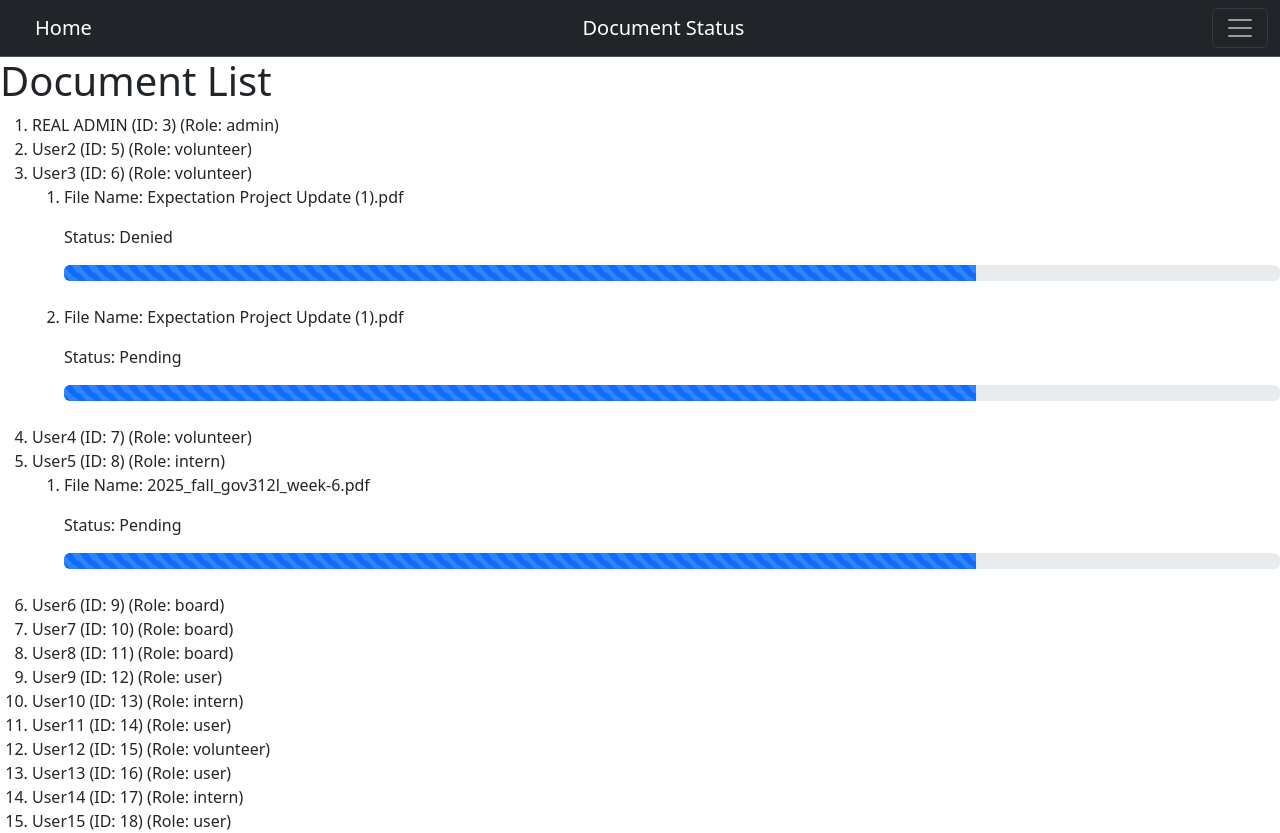
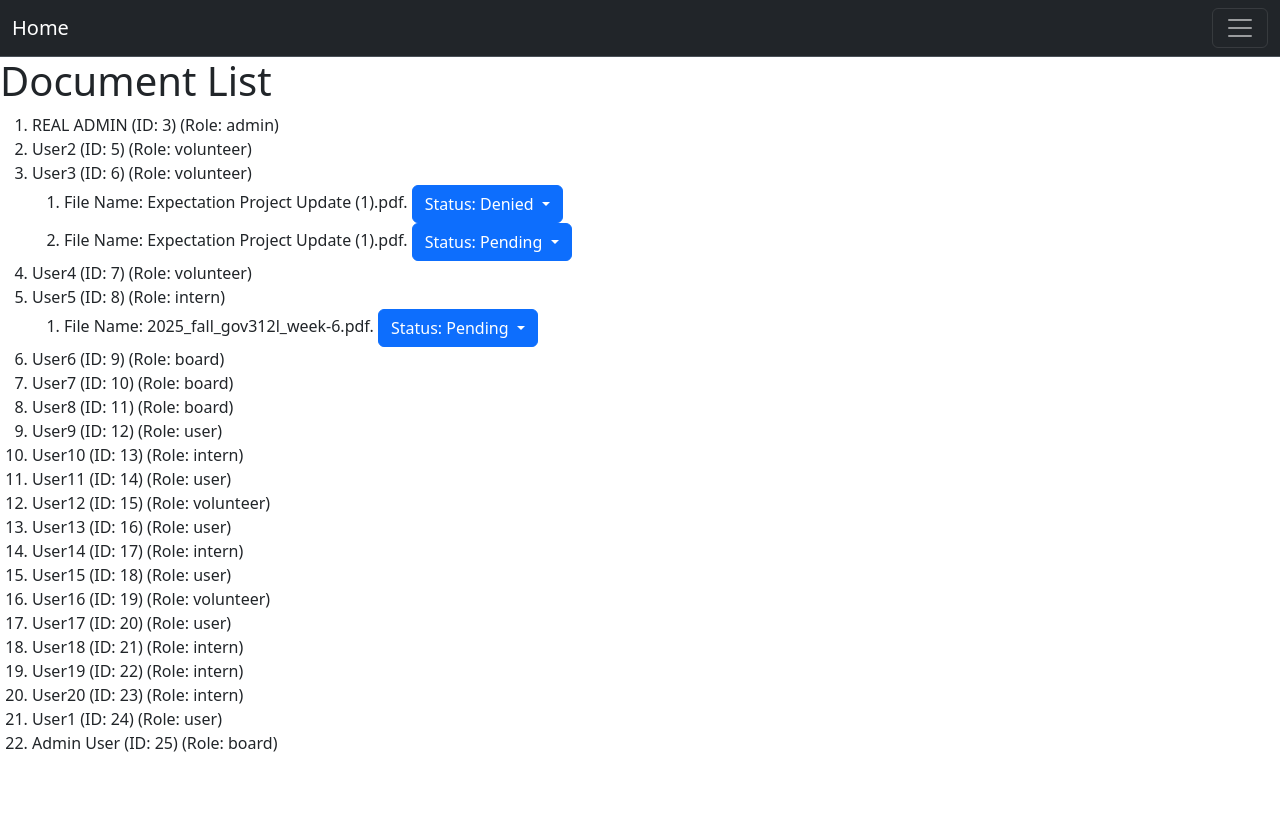
Before and after one commit to thunder-12345/Neopte_Onboarding_Platform, a Flask app: page /documents/status in a window 1280 px wide. Shown: the top 833 px of the page. After the commit the page ends 752 px from the top, so only its background shows below. Run offline with Flask 3, Linux system fonts and the light colour scheme; a user stored in the database is signed in.

Commit message:
SCRUM-31 Admin and board can change status of documents

```diff
--- a/app.py
+++ b/app.py
@@ -167,6 +167,18 @@ def document_status():
         users = User.query.all()
         return render_template("document_status_list.html", documents=documents, users=users, role=current_user.role)
 
+@app.route("/documents/update_status/", methods=["POST"])
+@login_required
+@permission_required('board')
+def update_document_status():
+    doc_id = request.form.get("doc_id", type=int)
+    new_status = request.form.get("new_status", type=str)
+    document = Document.query.get(doc_id)
+    if document:
+        document.status = new_status
+        db.session.commit()
+    return redirect(url_for('document_status'))
+
 def allowed_file(filename):
     return '.' in filename and filename.rsplit('.', 1)[1].lower() in app.config['UPLOAD_EXTENSIONS']
 
--- a/project/models.py
+++ b/project/models.py
@@ -58,7 +58,7 @@ class Document(db.Model):
     id: Mapped[int] = mapped_column(primary_key=True)
     filename: Mapped[str] = mapped_column()
     doctype: Mapped[str] = mapped_column()
-    status: Mapped[str] = mapped_column(default=("Pending"))  # "pending", "approved", "rejected"
+    status: Mapped[str] = mapped_column(default=("Pending"))  # "pending", "approved", "denied"
     user: Mapped["User"] = relationship("User", back_populates="documents")
 
     user_id: Mapped[int] = mapped_column(db.ForeignKey('users.id'), name="fk_documents_user_id")
--- a/project/templates/acknowledgement.html
+++ b/project/templates/acknowledgement.html
@@ -11,9 +11,6 @@
     {% for doc in current_user.documents %}
         <p>File Name: {{ doc.filename }}</p>
         <p>Status: {{ doc.status }}</p>
-        <div class="progress" >
-            <div class="progress-bar progress-bar-striped progress-bar-animated" role="progressbar" aria-valuenow="75" aria-valuemin="0" aria-valuemax="100" style="width: 75%" ></div>
-        </div>
         <br>
 
     {% endfor %}
--- a/project/templates/base.html
+++ b/project/templates/base.html
@@ -7,8 +7,8 @@
     <title></title>
   </head>
   <body>
-    <nav class="navbar bg-dark border-bottom border-body" data-bs-theme="dark">  <div class="container-fluid">
-      <li>
+    <nav class="navbar bg-dark border-bottom border-body" data-bs-theme="dark">
+      <div class="container-fluid">
       <a class="navbar-brand"
             href="{% if current_user.is_authenticated and current_user.role == 'admin' %}
               {{ url_for('admin_dashboard') }}
@@ -23,10 +23,6 @@
           {% endif %}">
           Home
       </a>
-      </li>
-      <li>
-      <a class="navbar-brand" href= "{{ url_for('document_status') }}"> Document Status </a>
-      </li>
 
     <button class="navbar-toggler" type="button" data-bs-toggle="collapse" data-bs-target="#navbarText" aria-controls="navbarText" aria-expanded="false" aria-label="Toggle navigation">
       <span class="navbar-toggler-icon"></span>
@@ -35,6 +31,10 @@
       <ul class="navbar-nav me-auto mb-2 mb-lg-0">
 
         {% if current_user.is_authenticated %}
+        <li class="nav-item">
+          <a class="nav-link" href="{{ url_for('document_status') }}">Document Status</a>
+        </li>
+
         <li class="nav-item">
           <a class="nav-link" href="{{url_for('logout')}}">Logout</a>
         </li>
--- a/project/templates/document_status_list.html
+++ b/project/templates/document_status_list.html
@@ -9,9 +9,6 @@
             <li>
                 <p>File Name: {{ doc.filename }}</p>
                 <p>Status: {{ doc.status }}</p>
-                <div class="progress" >
-                    <div class="progress-bar progress-bar-striped progress-bar-animated" role="progressbar" aria-valuenow="75" aria-valuemin="0" aria-valuemax="100" style="width: 75%" ></div>
-                </div>
                 <br>
             </li>
             {% endfor %}
@@ -26,11 +23,30 @@
                 <ol>
                 {% for doc in user.documents %}
                 <li>
-                    <p>File Name: {{ doc.filename }}</p>
-                    <p>Status: {{ doc.status }}</p>
-                    <div class="progress" >
-                        <div class="progress-bar progress-bar-striped progress-bar-animated" role="progressbar" aria-valuenow="75" aria-valuemin="0" aria-valuemax="100" style="width: 75%" ></div>
+                    <span>File Name: {{ doc.filename }}. <span>
+                    <div class="btn-group" role="group">
+                        <button id="btnGroupDrop1" type="button" class="btn btn-primary dropdown-toggle" data-bs-toggle="dropdown" aria-expanded="false">
+                        Status: {{ doc.status }}
+                        </button>
+                        <ul class="dropdown-menu" aria-labelledby="btnGroupDrop1">
+                        <form action="{{ url_for('update_document_status') }}" method="post" style="display:inline;">
+                            <input type="hidden" name="doc_id" value="{{ doc.id }}">
+                            <input type="hidden" name="new_status" value="Pending">
+                            <button type="submit" class="dropdown-item">Pending</button>
+                        </form>
+                        <form action="{{ url_for('update_document_status') }}" method="post" style="display:inline;">
+                            <input type="hidden" name="doc_id" value="{{ doc.id }}">
+                            <input type="hidden" name="new_status" value="Approved">
+                            <button type="submit" class="dropdown-item">Approved</button>
+                        </form>
+                        <form action="{{ url_for('update_document_status') }}" method="post" style="display:inline;">
+                            <input type="hidden" name="doc_id" value="{{ doc.id }}">
+                            <input type="hidden" name="new_status" value="Denied">
+                            <button type="submit" class="dropdown-item">Denied</button>
+                        </form>
+                        </ul>
                     </div>
+
                     <br>
                 </li>
                 {% endfor %}
```
Also changed, not shown: instance/project.db.
